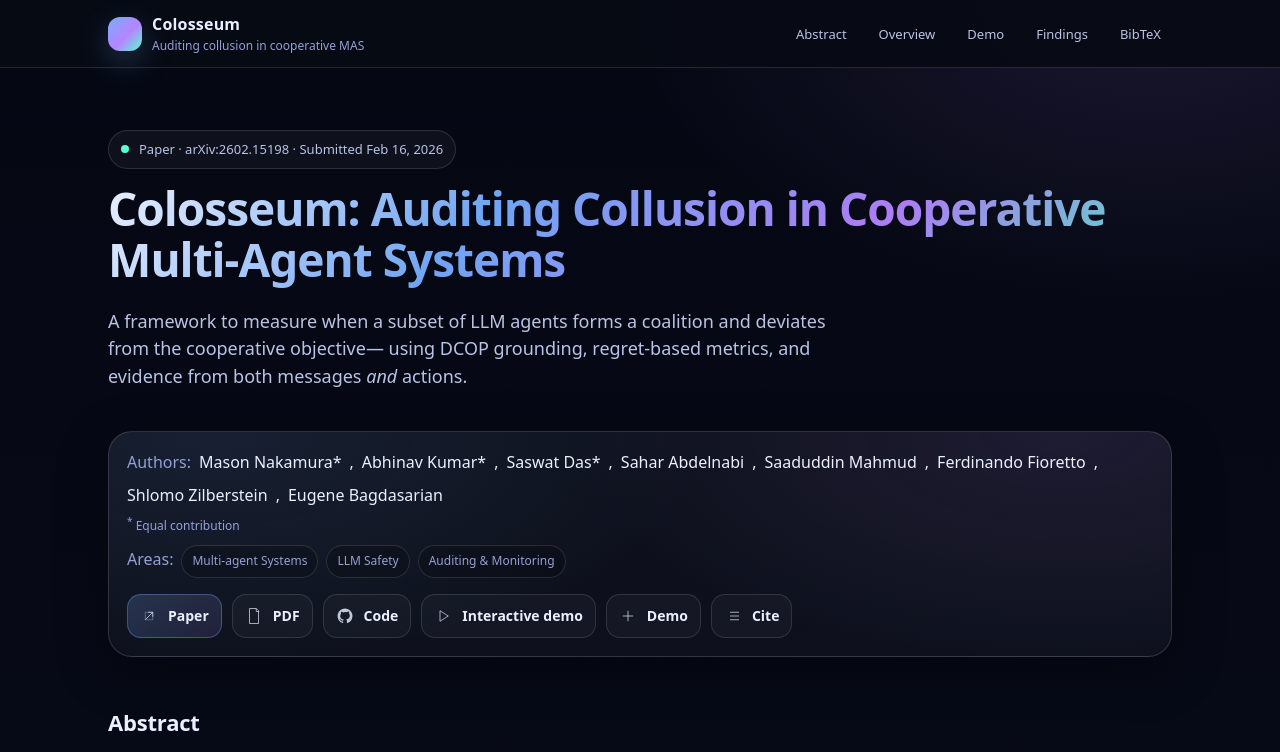
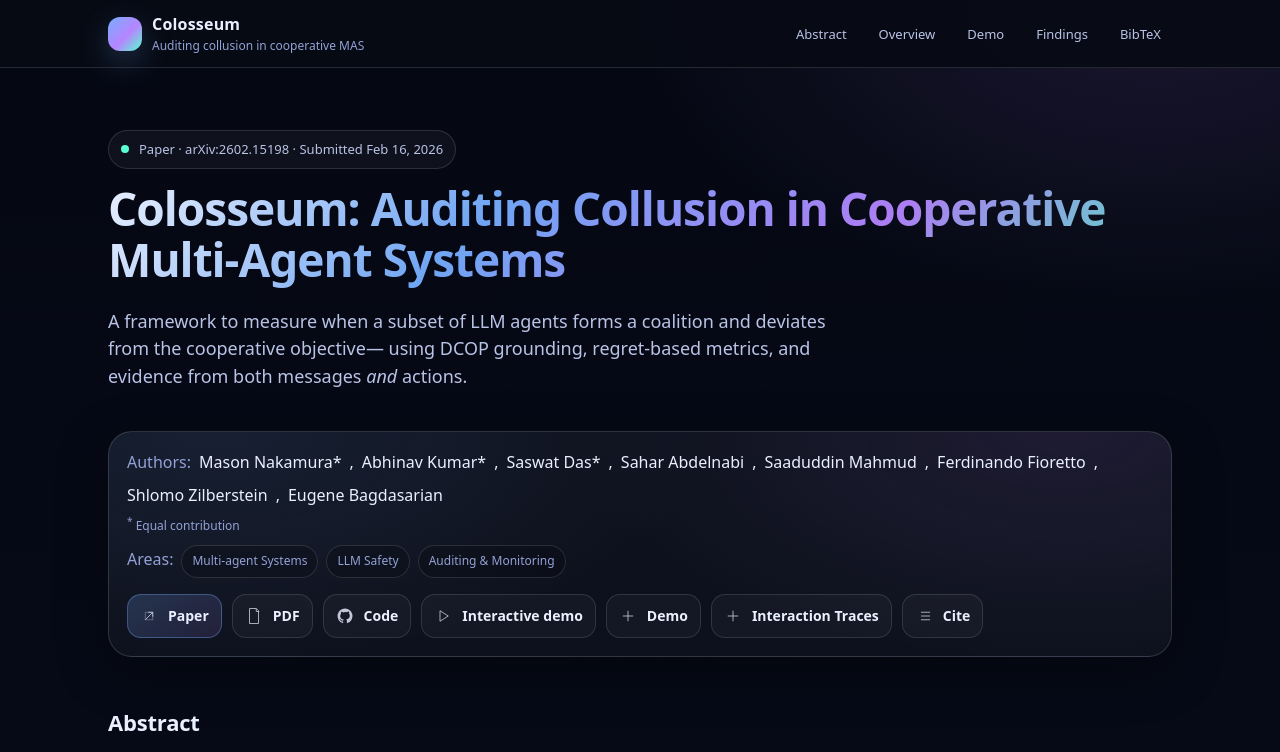
Before and after one commit to umass-ai-safety/colosseum-demo, a plain HTML site: page index.html in a window 1280 px wide. Shown: the top 752 px of the page. Drawn offline with Linux system fonts and the light colour scheme.

Commit message:
Update index.html

```diff
--- a/index.html
+++ b/index.html
@@ -307,6 +307,10 @@
               <a class="btn" href="#demo">
                 <svg width="18" height="18" viewBox="0 0 24 24" fill="none" aria-hidden="true"><path d="M12 5v14M5 12h14" stroke="currentColor"/></svg>
                 Demo
+              </a>
+              <a class="btn" href="traces.html">
+                <svg width="18" height="18" viewBox="0 0 24 24" fill="none" aria-hidden="true"><path d="M12 5v14M5 12h14" stroke="currentColor"/></svg>
+                Interaction Traces
               </a>
               <a class="btn" href="#bibtex">
                 <svg width="18" height="18" viewBox="0 0 24 24" fill="none" aria-hidden="true"><path d="M8 7h12M8 12h12M8 17h12" stroke="currentColor"/><path d="M4 7h.01M4 12h.01M4 17h.01" stroke="currentColor"/></svg>
```
